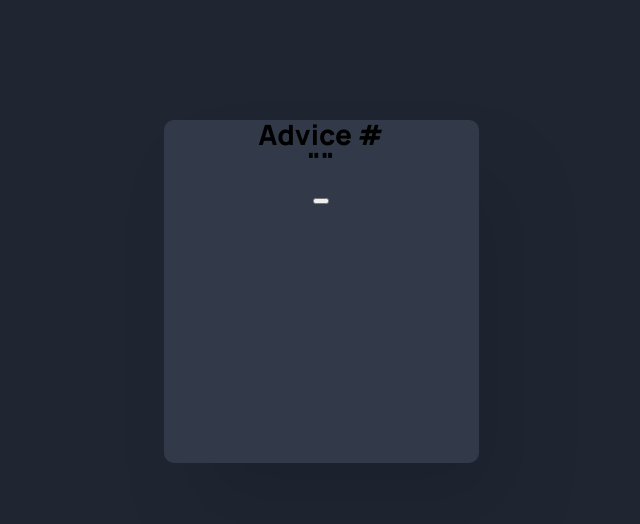
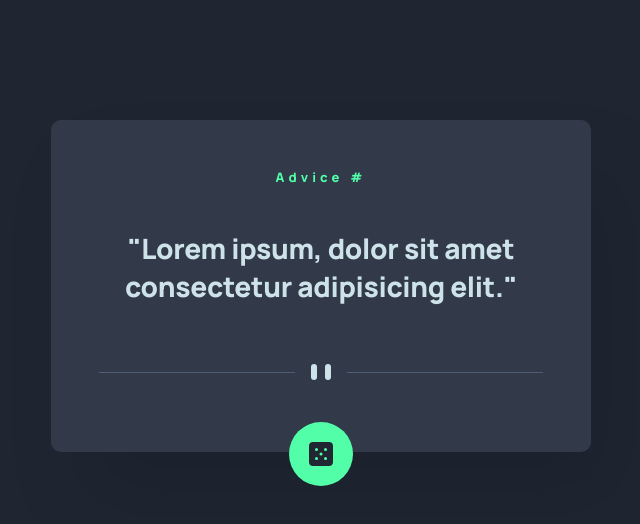
Before and after one commit to Jason-Donmoyer/Advice-Generator, a plain HTML site: page index.html in a window 1280 px wide. Shown: the whole page, without its empty margins (319-959 px from the left). Drawn offline with Linux system fonts and the light colour scheme.

Commit message:
HTML, CSS: -HTML: --added lorem text to aid in styling -CSS: --styles for mobile complete --styles for tablet and desktop complete --active state styling complete

```diff
--- a/css/styles.css
+++ b/css/styles.css
@@ -34,7 +34,6 @@
 
 /* HTML */
 /* Box-Sizing */
-
 html {
   box-sizing: border-box;
 	font-size: 28px;
@@ -59,7 +58,7 @@ html {
 
 /* Main */
 .main-content-container {
-	height: 12.25rem;
+	min-height: 12.25rem;
 	width: 11.25rem;
 	margin-top: 4.285714rem;
 	margin-left: auto;
@@ -68,4 +67,124 @@ html {
 	border-radius: 0.357142rem;
 	box-shadow: 1.071428rem 1.785714rem 2.857142rem rgba(0, 0, 0, 0.100202);
 	text-align: center;
+	display: flex;
+	flex-direction: column;
+	justify-content: space-between;
 }
+
+
+/* Advice API Number */
+.advice-number {
+	padding-top: 1.428571rem;
+	font-size: 0.392857rem;
+	line-height: 0.535714rem;
+	letter-spacing: 0.123469rem;
+	color: var(--neon-green);
+}
+
+
+/* Advice Content */
+.advice-content {
+	margin-left: 0.857142rem;
+	margin-right: 0.857142rem;
+	padding-top: 0.857142rem;
+	padding-bottom: 0.857142rem;
+	font-size: 0.857142rem;
+	line-height: 1.178571rem;
+	letter-spacing: -0.009183rem;
+	color: var(--light-cyan);
+}
+
+
+/* Divider Image */
+.divider {
+	width: 10.535714rem;
+	height: 0.571428rem;
+	margin-left: auto;
+	margin-right: auto;
+	margin-bottom: 2.285714rem;
+	background-image: url(../images/pattern-divider-mobile.svg);
+}
+
+
+/* Get Advice Button */
+.get-advice-btn {
+	position: relative;
+	bottom: 1.071428rem;
+	left: 50%;
+	transform: translateX(-50%);
+	padding: 0;
+	border: none;
+	height: 2.285714rem;
+	width: 2.285714rem;
+	border-radius: 50%;
+	background-color: var(--neon-green);
+	background-image: url(../images/icon-dice.svg);
+	background-repeat: no-repeat;
+	background-position: center;
+}
+
+
+/*******************************/
+        /* BREAKPOINTS */
+/*******************************/
+
+
+/* Tablet and Desktop */
+/* 768px */
+@media screen and (min-width: 768px) {
+
+
+	/* Main Content Container */
+	.main-content-container {
+		width: 19.285714rem;
+		min-height: 11.857142rem;
+	}
+
+
+	/* Advoce Number */
+	.advice-number {
+		padding-top: 1.714285rem;
+		font-size: 0.464285rem;
+		line-height: 0.642857rem;
+		letter-spacing: 0.145918rem;
+	}
+
+
+	/* Advice Content */
+	.advice-content {
+		padding-bottom: 1.428571rem;
+		font-size: 1rem;
+		line-height: 1.357142rem;
+		letter-spacing: -0.010714rem;
+	}
+
+
+	/* Divider Image */
+	.divider {
+		width: 15.857142rem;
+		background-image: url(../images/pattern-divider-desktop.svg);
+		margin-bottom: 2.571428rem;
+	}
+
+
+	/*******************************/
+     /* DESKTOP ACTIVE STATES */
+	/*******************************/
+
+	/* 1007px */
+	@media screen and (min-width: 1007px) {
+
+
+		/* Get Advice Button */
+		.get-advice-btn:hover {
+			cursor: pointer;
+			box-shadow: 0rem 0rem 1.428571rem #53FFAA;
+		}
+
+
+	}
+
+
+
+}
--- a/index.html
+++ b/index.html
@@ -19,10 +19,11 @@
 <body class="main-background-container">
   <main class="main-content-container">
     <h1 id="advice-number" class="advice-number">Advice #<!-- Advice ID goes here --></h1>
-    <p id="advice-content" class="advice-content">"<!-- Advice text goes here -->"</p>
+    <p id="advice-content" class="advice-content">"Lorem ipsum, dolor sit amet consectetur adipisicing elit."</p>
     <div class="divider"></div>
-    <button id="get-advice-btn" class="get-advice-btn"></button>
+    <!-- <button id="get-advice-btn" class="get-advice-btn"></button> -->
   </main>
+  <button id="get-advice-btn" class="get-advice-btn"></button>
 
 
 
```
